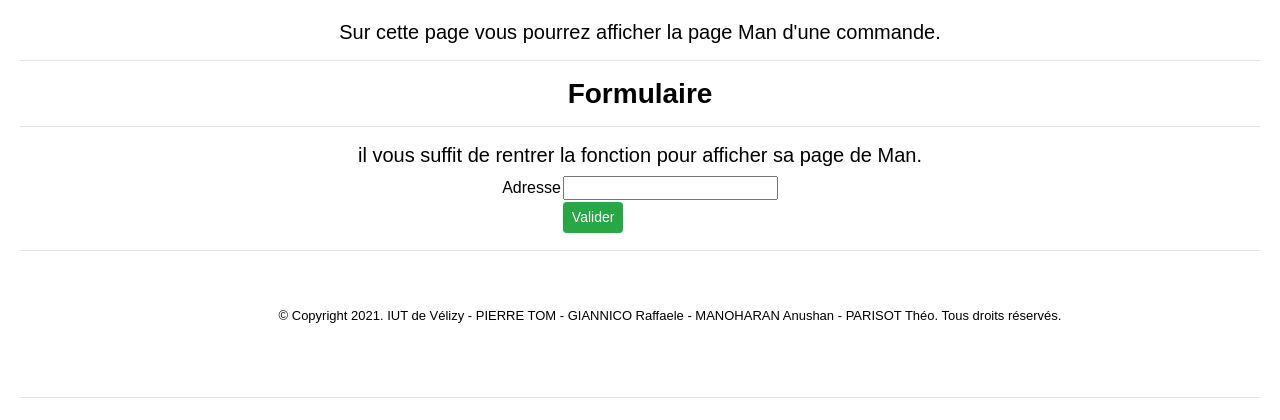
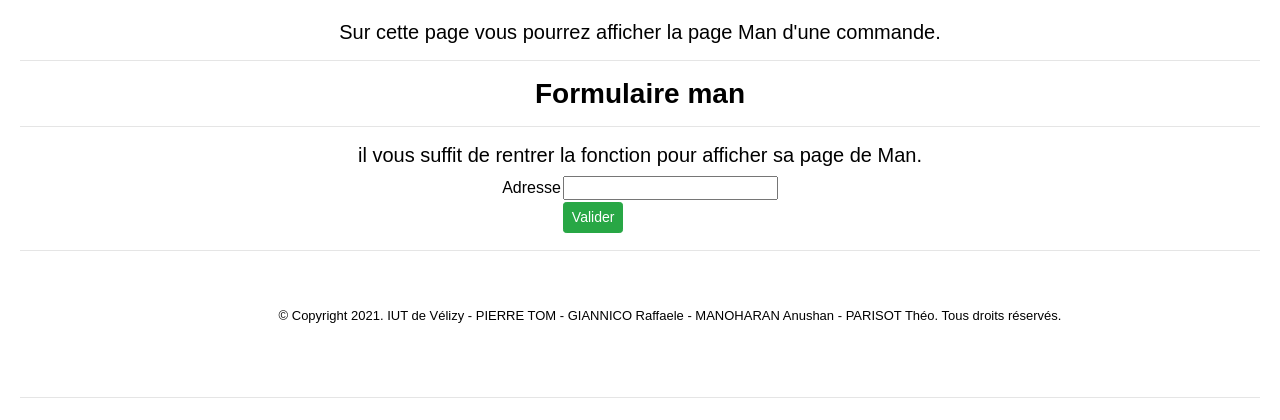
Before and after one commit to pleijan/Plateforme-de-revision-Reseaux, a PHP site: page /man.php in a window 1280 px wide. Shown: the part 88-508 px from the top of the page. Run offline with PHP 8.4, Linux system fonts and the light colour scheme.

Commit message:
Update man.php

```diff
--- a/man.php
+++ b/man.php
@@ -6,7 +6,7 @@ require("barreDeMenu.php");
 
 <h5 align='center'><p>Sur cette page vous pourrez afficher la page Man d'une commande.</p></h5>
 <HR width=1240>
-    <h3 align='center'><b>Formulaire</b></h3>
+    <h3 align='center'><b>Formulaire man</b></h3>
 <HR width=1240>
 
 <h5>il vous suffit de rentrer la fonction pour afficher sa page de Man.</h5>
```
